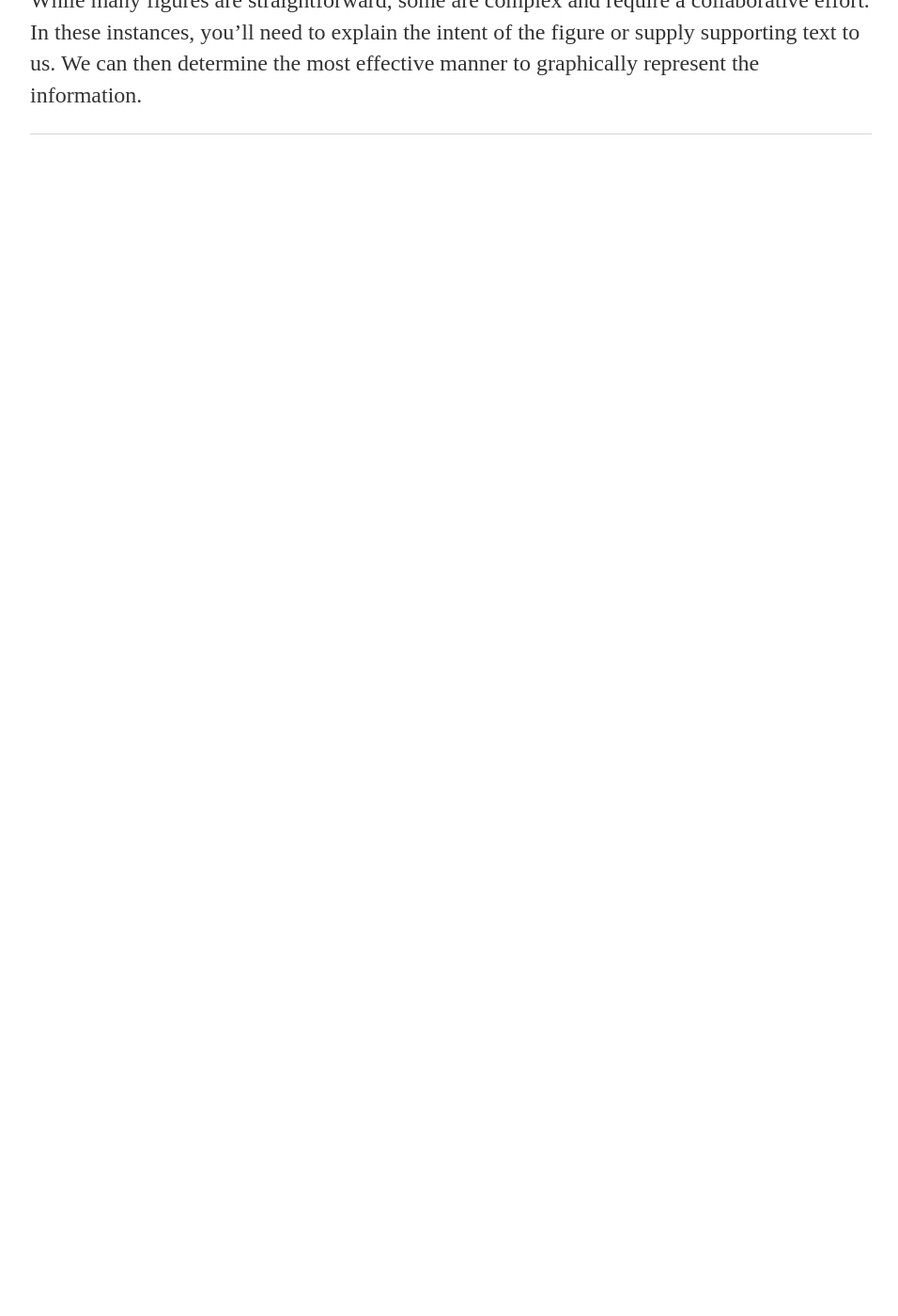
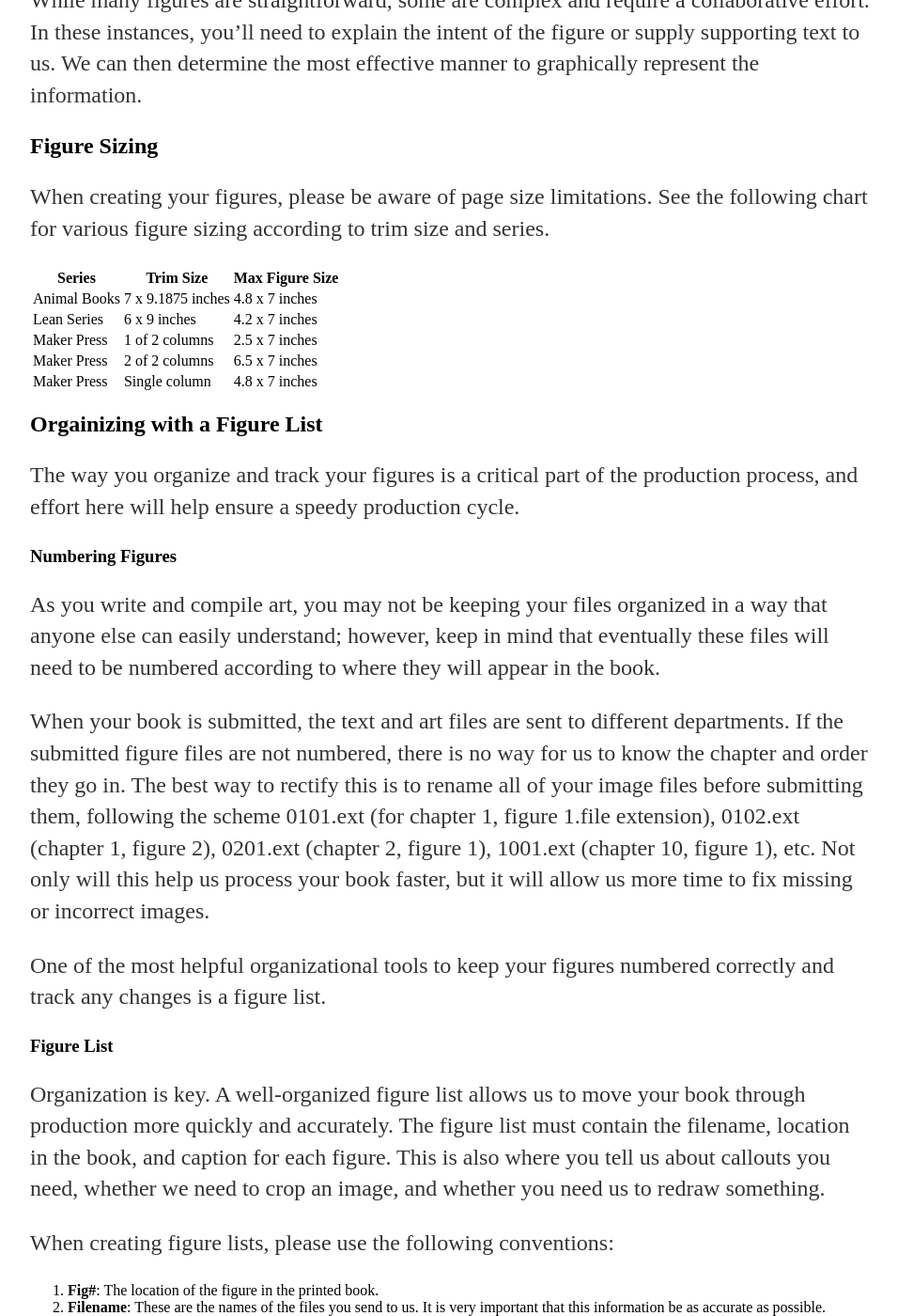
Before and after one commit to oreillymedia/production-resources, a Jekyll site: the page built from illustrations/index.md, in a window 1280 px wide and 1400 px high, scrolled down 1323 px. Shown: the whole window at 94% size, without its empty margins (160-1116 px from the left). Built offline with Jekyll 4.4.1, drawn with Linux system fonts in a browser that asks for light colours; before the commit the page ends 1526 px from its top, so only the background shows below that; some of the changed text lies outside the part shown.

Commit message:
adding content to illustrations guide

```diff
--- a/illustrations/index.md
+++ b/illustrations/index.md
@@ -27,6 +27,52 @@ Most illustrations will be modified to fit the style of O'Reilly books; don't be
 
 Drawn figures can help clarify concepts that are difficult to convey to your readers through text alone. When initially rendering your figures, you should use whatever method is most comfortable for you. Figures can be sketched, described in text, or generated using a computer drawing program. If you are using a program such as Visio, PowerPoint, Freehand, Illustrator, or another drawing program, please export your files as PDFs to ensure that there are no translation errors between computers.
 
-To help you generate the images, we have templates in Adobe Illustrator and as PDFs that should be able to be opened in your vector program of choice. Just let us know you want to try your hand at them! If you do choose to work with the Illustrator templates, please send us the .ai files you create, along with exported pdfs.
+To help you generate the images, [we have templates in Adobe Illustrator](image-stuff.zip) and as PDFs that should be able to be opened in your vector program of choice. Just let us know you want to try your hand at them! If you do choose to work with the Illustrator templates, please send us the .ai files you create, along with exported pdfs.
 
 While many figures are straightforward, some are complex and require a collaborative effort. In these instances, you'll need to explain the intent of the figure or supply supporting text to us. We can then determine the most effective manner to graphically represent the information.
+
+## Figure Sizing
+
+When creating your figures, please be aware of page size limitations. See the following chart for various figure sizing according to trim size and series.
+
+Series   |   Trim Size   |   Max Figure Size
+--- | --- | ---
+Animal Books | 7 x 9.1875 inches | 4.8 x 7 inches
+Lean Series | 6 x 9 inches | 4.2 x 7 inches
+Maker Press | 1 of 2 columns | 2.5 x 7 inches
+Maker Press | 2 of 2 columns | 6.5 x 7 inches
+Maker Press | Single column | 4.8 x 7 inches
+
+## Orgainizing with a Figure List
+
+The way you organize and track your figures is a critical part of the production process, and effort here will help ensure a speedy production cycle.
+
+### Numbering Figures
+
+As you write and compile art, you may not be keeping your files organized in a way that anyone else can easily understand; however, keep in mind that eventually these files will need to be numbered according to where they will appear in the book.
+
+When your book is submitted, the text and art files are sent to different departments. If the submitted figure files are not numbered, there is no way for us to know the chapter and order they go in. The best way to rectify this is to rename all of your image files before submitting them, following the scheme 0101.ext (for chapter 1, figure 1.file extension), 0102.ext (chapter 1, figure 2), 0201.ext (chapter 2, figure 1), 1001.ext (chapter 10, figure 1), etc. Not only will this help us process your book faster, but it will allow us more time to fix missing or incorrect images.
+
+One of the most helpful organizational tools to keep your figures numbered correctly and track any changes is a figure list.
+
+### Figure List
+
+Organization is key. A well-organized figure list allows us to move your book through production more quickly and accurately. The figure list must contain the filename, location in the book, and caption for each figure. This is also where you tell us about callouts you need, whether we need to crop an image, and whether you need us to redraw something.
+
+When creating figure lists, please use the following conventions:
+
+1. **Fig#**: The location of the figure in the printed book.
+2. **Filename**: These are the names of the files you send to us. It is very important that this information be as accurate as possible.
+3. **Type/Instructions**: Drawings are handled differently than screenshots. For all screenshots, please submit electronic files. If you mark an image as a drawing, it will be redrawn by our art department according to O'Reilly's house styles. Please provide instructions for cropping, adding callouts, etc.
+4. **Figure Caption**: These are very helpful for us when trying to make solve a figure placement problem or when we need to make sure we're working with the correct image in the right place in the book.
+
+Here's an example of an ideal figure list.
+
+Fig #   |   Filename   | Type/Instructions   |  Caption
+ --- | --- | --- | ---
+ 1-1 | 01-01.pdf | Drawing. Please add an arrow pointing from the outside servers to the middle servers and label it "Workflow."   | Example of server setup showing an important idea.
+ 1-2 | 01-02.png | Screenshot. Pleae crop tightly on the top third. | This is what the top of thee page will look like.
+ 1-3 | 01-03.png | Screenshot | The image caption would go here.
+ ... | ... | ... | ...
+ 2-1 | 02-01.png | Screenshot | Caption goes here.
+ 2-2 | 02-02.pdf | Drawing. Please keep the hand-drawn look and feel. | Caption goes here.
```
